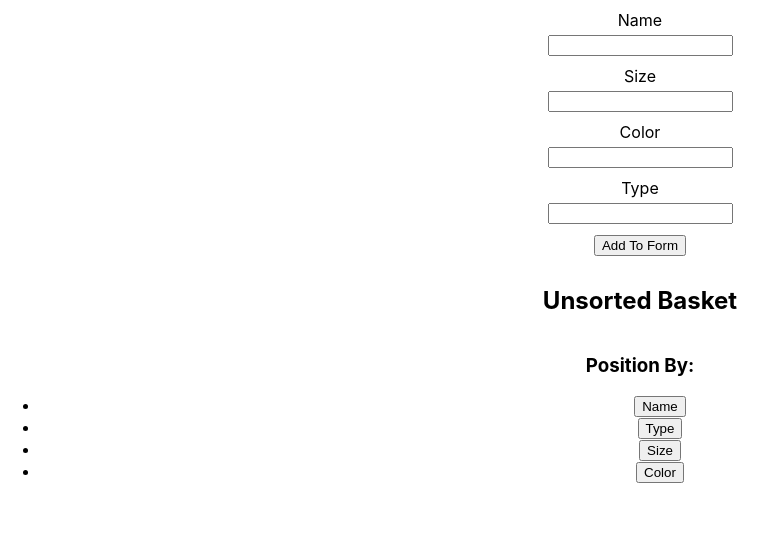
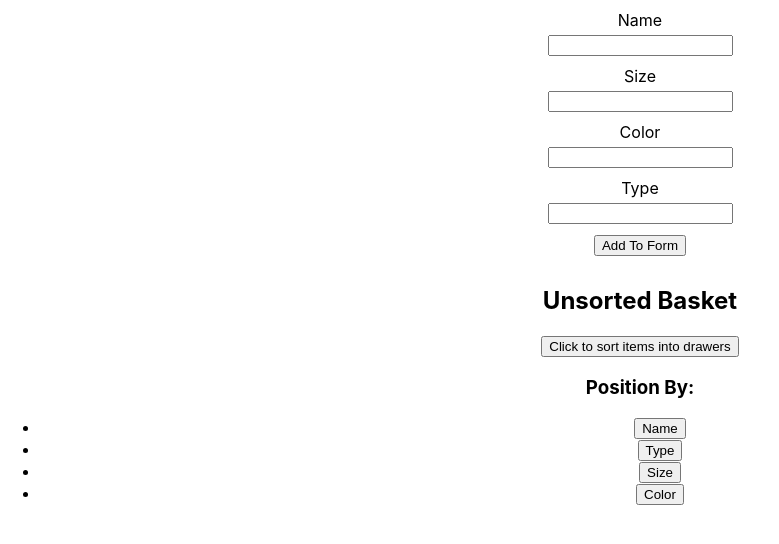
Before and after one commit to masonwharr/Derek-Mason-app, a React (Create React App) app: page / in a window 1280 px wide. Shown: the top 544 px of the page, without its empty margins (0-779 px from the left). Built offline with nearby package versions, Linux system fonts and the light colour scheme.

Commit message:
changed drawer to update/render via button click

```diff
--- a/src/components/Dereks-part.js
+++ b/src/components/Dereks-part.js
@@ -3,10 +3,13 @@ import React, {useState, useEffect} from "react";
 
 const Derekspart = ({ basket, drawer, sortIntoDrawer, sort, setSort }) => {
 
-   useEffect(() => {
-      sortIntoDrawer(sort, basket);
+   // useEffect(() => {
+   //    basket.length = 0;
+   //  }, [drawer]);
+
+   function emptyBasket(basket){
       basket.length = 0;
-    }, [basket, sort]);
+   }
 
     let sortedDrawer = drawer.map((item) =>
       <li key={item.key} className="clothing-item" data-name={item.name} data-color={item.color} data-size={item.size} data-type={item.type}>
@@ -19,7 +22,7 @@ const Derekspart = ({ basket, drawer, sortIntoDrawer, sort, setSort }) => {
    // TODO drawer only displays after user clicks button, and updates each time after
    return (
       <section>
-         {/* <button onClick={sortIntoDrawer(sort, basket)}>Click to sort items into drawers</button> */}
+         <button onClick={() => {sortIntoDrawer(sort, basket); emptyBasket(basket);}}>Click to sort items into drawers</button>
          <div className="sort-container">
             <h3 className="sort-title">Position By:</h3>
             <ul className="sort-option-list">
```
